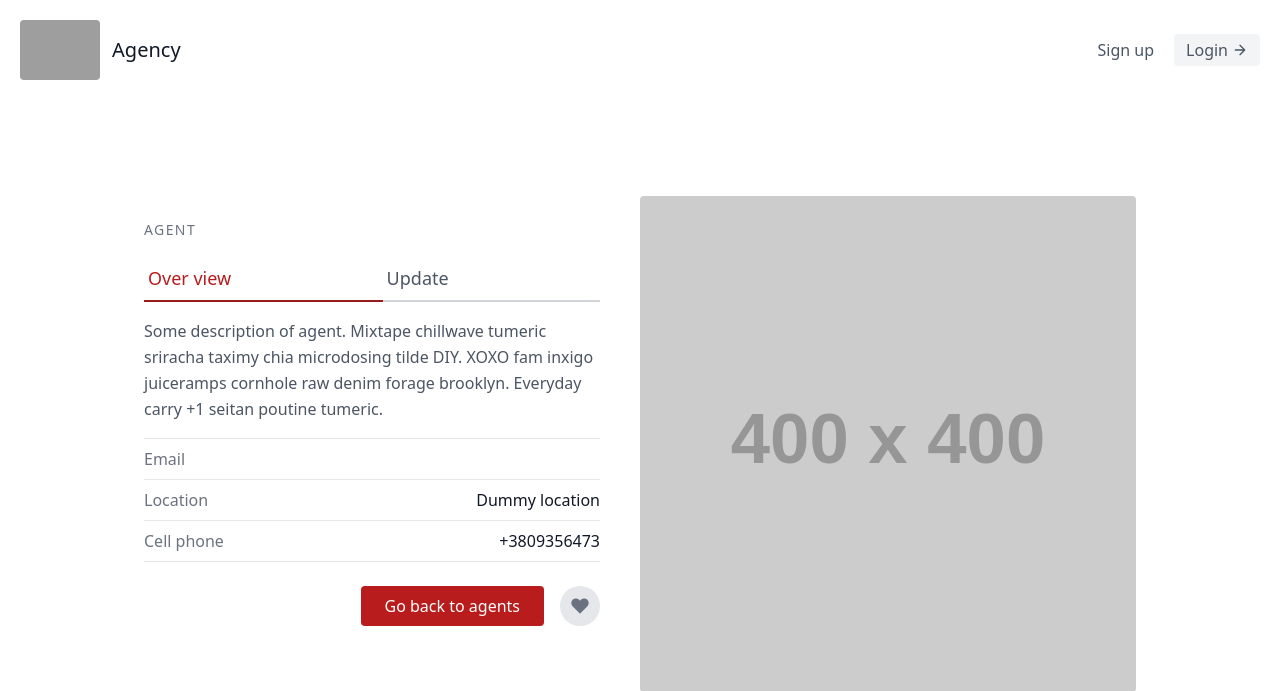
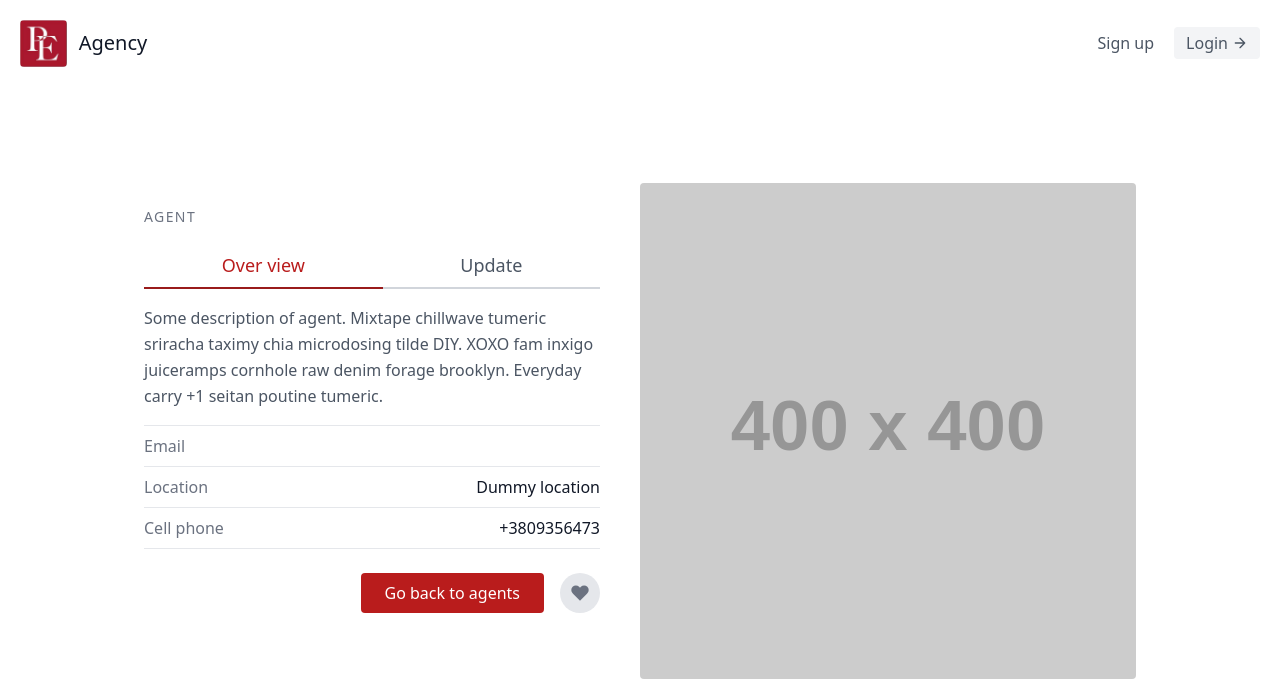
Before and after one commit to n-varvonets/dj_crm, a Django app: template agents/templates/agents/agent_detail.html in a window 1280 px wide. Shown: the top 691 px of the page. Run offline with Django 3.2, Linux system fonts and the light colour scheme; the template is opened without the code that fills it, so the values that code supplies are empty; grey boxes labelled with a size stand in for pictures from a placeholder-image service; some libraries are stand-ins or nearby versions; grey boxes are pictures that could not be loaded.

Commit message:
added style under red color of PE

```diff
--- a/agents/templates/agents/agent_detail.html
+++ b/agents/templates/agents/agent_detail.html
@@ -12,9 +12,9 @@
                     </h1>
                 <div class="flex mb-4">
                     <a href="{% url 'agents:agent-detail' agent.pk %}"
-                       class="flex-grow text-red-700 border-b-2 border-red-800 py-2 text-lg px-1">Over view</a>
+                       class="flex-grow text-center text-red-700 border-b-2 border-red-800 py-2 text-lg px-1">Over view</a>
                     <a href="{% url 'agents:agent-update' agent.pk %}"
-                       class="flex-grow border-b-2 border-gray-300 py-2 text-lg px-1">Update</a>
+                       class="flex-grow text-center border-b-2 border-gray-300 py-2 text-lg px-1">Update</a>
                 </div>
                 <p class="leading-relaxed mb-4">Some description of agent. Mixtape chillwave tumeric sriracha
                     taximy chia microdosing tilde DIY. XOXO fam inxigo juiceramps cornhole raw denim forage brooklyn.
--- a/agents/templates/agents/agent_update.html
+++ b/agents/templates/agents/agent_update.html
@@ -12,9 +12,9 @@
                 <h1 class="text-gray-900 text-3xl title-font font-medium mb-4">{{ agent.user.username }}</h1>
                 <div class="flex mb-4">
                     <a href="{% url 'agents:agent-detail' agent.pk %}"
-                       class="flex-grow border-b-2 border-gray-300 py-2 text-lg px-1">Over view</a>
+                       class="flex-grow text-center border-b-2 border-gray-300 py-2 text-lg px-1">Over view</a>
                     <a href="{% url 'agents:agent-update' agent.pk %}"
-                       class="flex-grow text-red-700 border-b-2 border-red-800 py-2 text-lg px-1">Update</a>
+                       class="flex-grow text-center text-red-700 border-b-2 border-red-800 py-2 text-lg px-1">Update</a>
                 </div>
                 <form method="post">
                     {% csrf_token %}<!-- csrf_token - security way to post the information-->
```
Also changed, not shown: leads/migrations/0007_auto_20210811_1223.py (added), leads/migrations/0008_agent_email.py (added), static/images/dashboard.png (added), static/images/maska.jpg (added), static/images/prime_estate.jpeg (added), static/images/thumb.jpeg (added).
